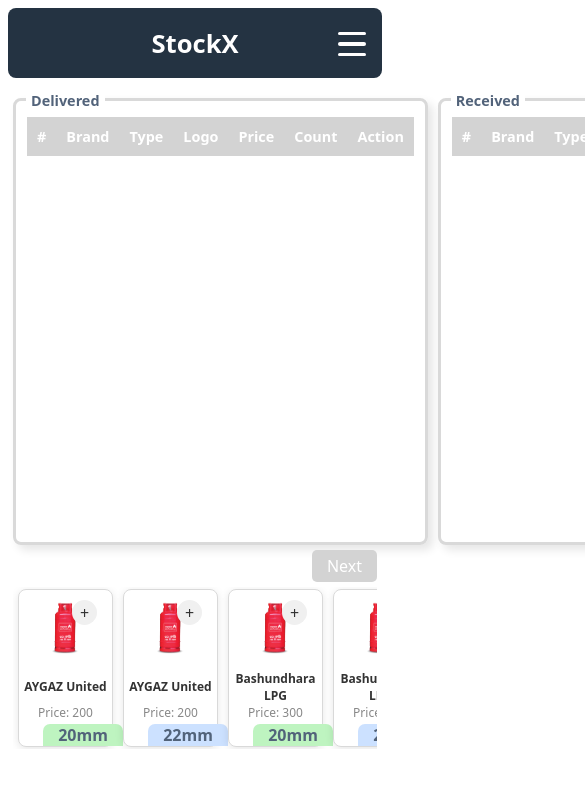
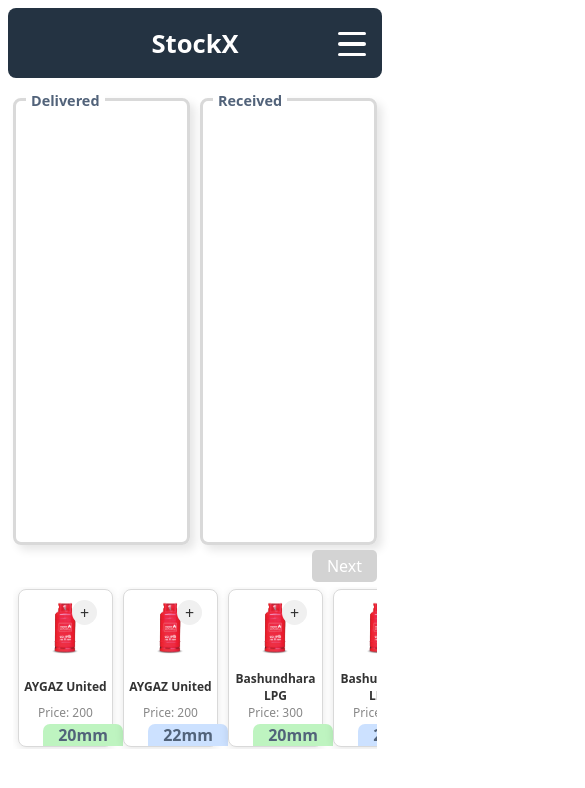
Before and after one commit to shahriar-sakib-khan/StockX-0, a React (Vite) app: page /exchange in a window 390 px wide. Shown: the top 788 px of the page, 585 px wide, since content can reach past the window. Built offline with nearby package versions, Linux system fonts and the light colour scheme.

Commit message:
Make the exchange page table responsive

```diff
--- a/src/components/Exchange/Exchange.jsx
+++ b/src/components/Exchange/Exchange.jsx
@@ -157,41 +157,40 @@
   const renderItemList = (items, active) => {
     let serialCounter = 0;
     return (
-      <table className={styles.tableContainer}>
+      <table className={styles.tableContainer} role="table">
         { /* Object.keys(items).length > 0 && */
-       <thead>
-          <tr>
-            <th>#</th>
-            <th>Brand</th>
-            <th>Type</th>
-            <th>Logo</th>
-            <th>Price</th>
-            <th>Count</th>
-            <th>Action</th>
+        <thead role="rowgroup">
+          <tr role="row">
+            <th role="cell">#</th>
+            <th role="cell">Brand</th>
+            <th role="cell">Type</th>
+            <th role="cell">Logo</th>
+            <th role="cell">Price</th>
+            <th role="cell">Quantity</th>
+            <th role="cell">Action</th>
           </tr>
         </thead>
         }
-        <tbody>
+        <tbody role="rowgroup">
           {Object.entries(items).flatMap(([id, cylinderTypes], index) => {
             const brand = allBrands.find((brand) => brand.id === parseInt(id));
-
             return Object.entries(cylinderTypes).map(([cylinderType, count]) => {
               serialCounter++;
-              const price = brand?.price || 0;
-
+              const price = brand?.price || 0 ;
               return (
-                <tr key={`${id}-${cylinderType}`}>
-                  <td>{serialCounter}.</td>
-                  <td>{brand?.name || "Unknown"}</td>
-                  <td>{cylinderType}</td>
-                  <td>
+                <tr key={`${id}-${cylinderType}`} role="row">
+                  <td role="cell" data-cell="#: ">{serialCounter}.</td>
+                  <td role="cell" data-cell="Brand: ">{brand?.name || "Unknown"}</td>
+                  <td role="cell" data-cell="Type: " className={styles[`type-${cylinderType}`]}>{cylinderType}</td>
+                  <td role="cell" data-cell="Logo: ">
                     {brand && (
                       <img src={brand.logo} alt={brand.name} className={styles.logo} />
                     )}
-                  </td>
-                  <td>${price.toFixed(2)}</td>
-                  <td>{count}</td>
-                  <td className={styles.buttons}>
+                  </td >
+                  <td role="cell" data-cell="Price: ">${price.toFixed(2)}</td>
+                  <td role="cell" data-cell="Quantity: ">{count}</td>
+                  <td role="cell" data-cell="Action: ">
+                    <div className={styles.actionButtons}>
                       <button
                         className={styles.decrementButton}
                         onClick={() => handleDecrementItem(id, cylinderType)}
@@ -206,6 +205,7 @@
                       >
                         Remove
                       </button>
+                    </div>
                   </td>
                 </tr>
               );
--- a/src/components/Exchange/Exchange.module.css
+++ b/src/components/Exchange/Exchange.module.css
@@ -59,6 +59,8 @@
   box-shadow: 5px 5px 10px hsl(0, 0%, 90%);
   position: relative;
   transition: 0.3s ease all;
+  width: 48%;
+
 }
 
 .section:not(.active):hover {
@@ -105,55 +107,63 @@
 }
 
 .itemList {
-  /* flex: 1; */
+  width: 100%;
   overflow-y: auto;
-  /* padding: 0 10px 10px; */
-  /* background-color: #ff3c78; */
 }
 
 .tableContainer {
+  width: 100%;
   border-collapse: collapse;
   font-size: 0.9rem;
-  border: 1px solid #ccc;
-  min-width: 100%;
-  /* max-height: 95%; */
-  box-shadow: 0 0 20px rgba(0, 0, 0, 0.15);
-  border-color: transparent;
-  text-align: left;
+  background-color: hsl(0, 0%, 99%);
 }
 
-.active .tableContainer thead tr{
+.tableContainer tbody td:nth-of-type(2),
+.tableContainer th {
+  text-align: left;
+  padding: 0.8rem 1rem;
+}
+
+.tableContainer td {
+  text-wrap: nowrap;
+  text-align: center;
+  padding: 0.6rem 1rem;
+}
+
+.tableContainer th {
+  letter-spacing: 0.1rem;
+}
+
+.active .tableContainer th{
+  color: white;
   background-color: #009879;
   transition: background-color 1s;
 }
+
 .tableContainer thead tr{
   background-color: lightgray;
-  font-weight: bold;
   color: white;
   position: sticky;
   top: 0;
-  z-index: 1;
 }
 
-.tableContainer th,
-.tableContainer td {
-  text-align: center;
-  padding: 10px;
+.tableContainer tbody tr:nth-of-type(even) {
+  background-color: hsl(0 0% 0% / 0.05);
 }
 
 .tableContainer tbody tr {
   color: hsl(214, 20%, 40%);
   font-weight: 500;
-  /* border-bottom: 1px solid #dddddd; */
 }
 
-.tableContainer tbody tr:nth-of-type(even) {
-  background-color: #f3f3f3;
+.active .type-20mm {
+  background-color: hsl(122, 71%, 85%);
+  transition: 1s;
 }
 
-.tableContainer tbody td:nth-of-type(2) {
-  text-wrap: nowrap;
-  text-align: left;
+.active .type-22mm {
+  background-color: hsl(215, 100%, 90%);
+  transition: 1s;
 }
 
 .logo {
@@ -161,9 +171,9 @@
   height: auto;
 }
 
-.buttons {
+.actionButtons {
   display: flex;
-  justify-content: space-between;
+  justify-content: space-evenly;
 }
 
 .removeButton,
@@ -184,14 +194,12 @@
 .decrementButton {
   font-size: 1.075rem;
   color: #333;
-  /* background-color: hsl(210, 90%, 60%); */
   background-color: #f0f0f0;
   padding: 5px 10px;
   border-radius: 50%;
 }
 
 .decrementButton:hover {
-  /* background-color: hsl(210, 90%, 50%); */
   background-color: #ddd;
 }
 
@@ -320,6 +328,30 @@
   .name {
     display: none;
   }
+
+  .tableContainer th {
+    display: none;
+  }
+
+  .tableContainer td {
+    display: grid;
+    grid-template-columns: 15ch auto;
+    padding: 0.5rem 1rem;
+    text-align: left;
+  }
+
+  .tableContainer td:first-child {
+    padding-top: 1rem;
+  }
+
+  .tableContainer td:last-child {
+    padding-bottom: 1rem;
+  }
+
+  .tableContainer td::before {
+    content: attr(data-cell);
+    font-weight: 700;
+  }
 }
 
 @media (max-width: 680px) {
@@ -343,12 +375,5 @@
     padding: 2px 5px;
     background-color: white;
   }
-  .itemList {
-    padding: 0;
-  }
 
-  .itemRow {
-    font-size: 0.75rem;
-    padding: 5px;
-  }
 }
--- a/src/components/Receipts/Receipts.jsx
+++ b/src/components/Receipts/Receipts.jsx
@@ -12,6 +12,7 @@
   const renderTableHeader = () => {
     return (
       <tr role="row">
+        <th role="cell">#</th>
         <th role="cell">Brand</th>
         <th role="cell">Type</th>
         <th role="cell">Price</th>
@@ -23,6 +24,7 @@
 
   const renderTableRows = (items) => {
     let finalTotal = 0;
+    let serialNumber = 0;
 
     const rows = Object.entries(items).flatMap(([id, cylinderTypes]) => {
       const brand = allBrands.find((brand) => brand.id === parseInt(id));
@@ -31,9 +33,11 @@
         const price = brand?.price || 0;
         const totalPrice = price * count;
         finalTotal += totalPrice;
+        serialNumber++;
 
         return (
           <tr key={`${id}-${cylinderType}`} role="row">
+            <td data-cell="#: " role="cell">{serialNumber}</td>
             <td data-cell="Brand: " role="cell">{brand?.name || "Unknown"}</td>
             <td data-cell="Type: " role="cell" className={`${styles[`type-${cylinderType}`]}`}>{cylinderType}</td>
             <td data-cell="Price: " role="cell">${price.toFixed(2)}</td>
--- a/src/components/Receipts/Receipts.module.css
+++ b/src/components/Receipts/Receipts.module.css
@@ -14,14 +14,17 @@
 }
 
 .tableContainer caption,
-.tableContainer th,
 .tableContainer td {
+  text-align: center;
   padding: 1rem;
 }
 
+.tableContainer tbody td:nth-of-type(1),
 .tableContainer th {
   text-align: left;
+  padding: 1rem;
 }
+
 
 .tableContainer caption {
   font-size: 1.5rem;
@@ -33,7 +36,8 @@
 .tableContainer thead th{
   color: white;
   letter-spacing: 0.1rem;
-  background-color: hsl(0 0% 0% / 0.5);
+  /* background-color: hsl(0 0% 0% / 0.5); */
+  background-color: hsl(190, 80%, 35%);
 }
 
 .tableContainer tbody tr:nth-of-type(even) {
@@ -47,17 +51,15 @@
 
 .tableContainer tbody tr:last-of-type {
   border-top: 2px solid hsl(0 0% 0% / 0.2);
-  border-bottom: 2px solid hsl(0 0% 0% / 0.5);
+  border-bottom: 3px solid hsl(190, 80%, 35%);
 }
 
 .type-20mm {
   background-color: hsl(122, 71%, 85%);
-  /* font-weight: bold; */
 }
 
 .type-22mm {
   background-color: hsl(215, 100%, 90%);
-  /* font-weight: bold; */
 }
 
 .backBtn {
@@ -100,6 +102,7 @@
     display: grid;
     grid-template-columns: 15ch auto;
     padding: 0.5rem 1rem;
+    text-align: left;
   }
 
   .tableContainer caption {
```
Lines whose indentation alone changed are shown as unchanged.
